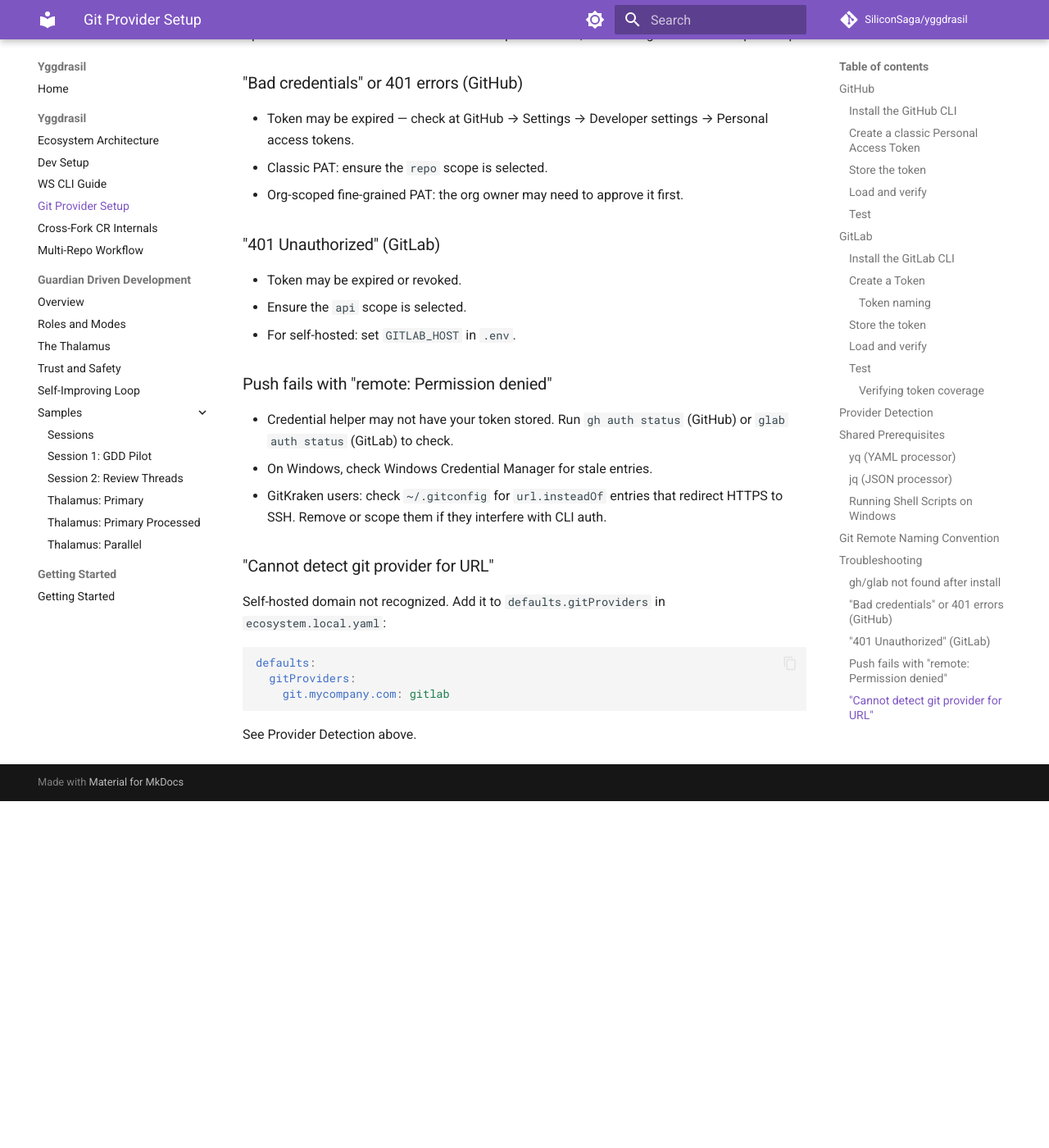
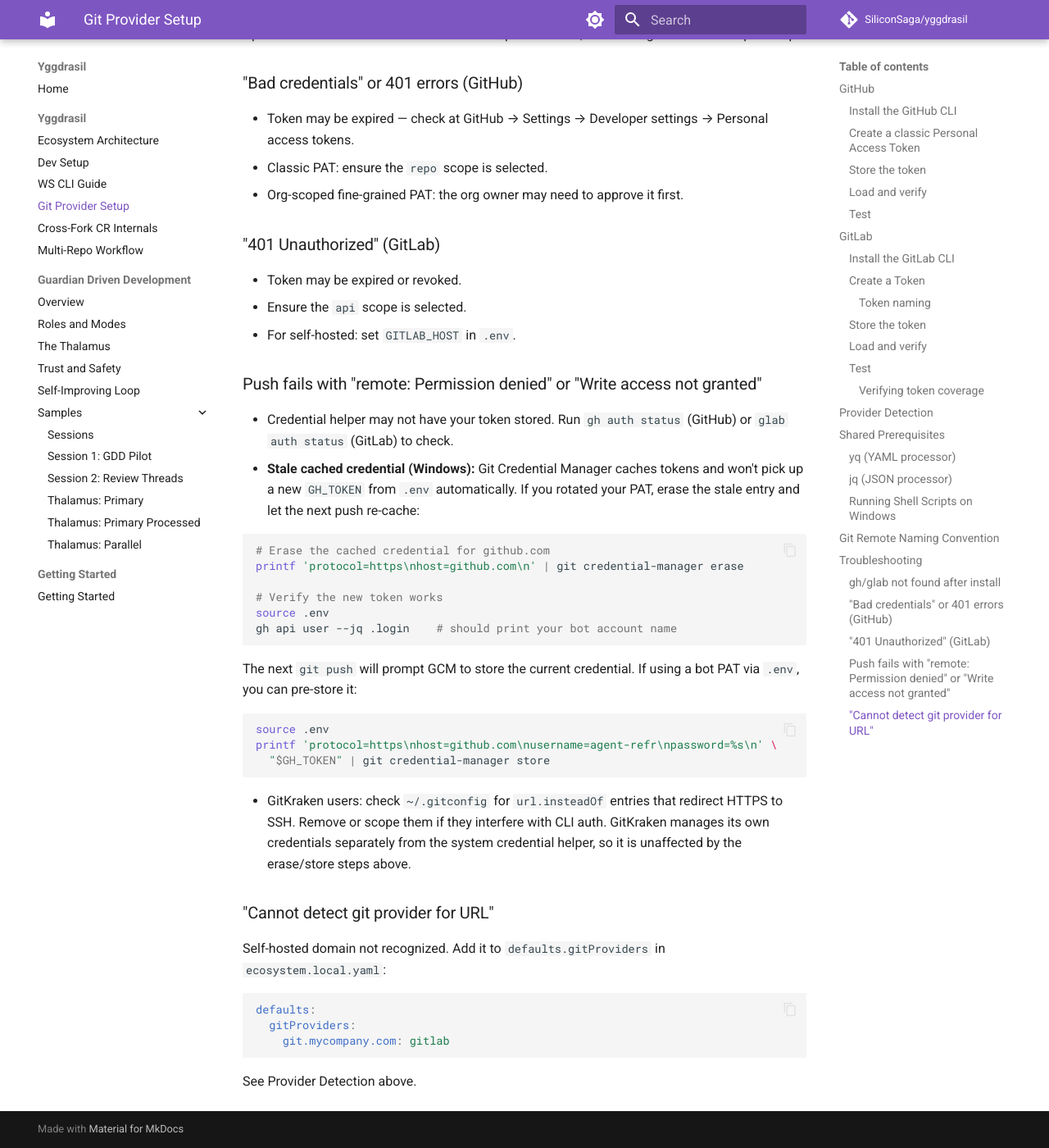
Before and after one commit to SiliconSaga/yggdrasil, an MkDocs documentation site: the page built from docs/git-provider-setup.md, in a window 1280 px wide and 1400 px high, scrolled down 8298 px. Shown: the whole window at 82% size. Built offline with MkDocs 1.6.1 and Material for MkDocs 9.7.7, drawn with Linux system fonts in a browser that asks for light colours; comment, search, counter and statistics services are not loaded; before the commit the page ends 9275 px from its top, so only the background shows below that.

Commit message:
docs: add GCM stale credential troubleshooting for Windows
Co-Authored-By: Claude Opus 4.6 <noreply@anthropic.com>

````diff
--- a/docs/git-provider-setup.md
+++ b/docs/git-provider-setup.md
@@ -367,13 +367,36 @@ sessions don't pick it up.
 - Ensure the `api` scope is selected.
 - For self-hosted: set `GITLAB_HOST` in `.env`.
 
-### Push fails with "remote: Permission denied"
+### Push fails with "remote: Permission denied" or "Write access not granted"
 
 - Credential helper may not have your token stored. Run
   `gh auth status` (GitHub) or `glab auth status` (GitLab) to check.
-- On Windows, check Windows Credential Manager for stale entries.
+- **Stale cached credential (Windows):** Git Credential Manager caches tokens
+  and won't pick up a new `GH_TOKEN` from `.env` automatically. If you rotated
+  your PAT, erase the stale entry and let the next push re-cache:
+
+  ```bash
+  # Erase the cached credential for github.com
+  printf 'protocol=https\nhost=github.com\n' | git credential-manager erase
+
+  # Verify the new token works
+  source .env
+  gh api user --jq .login    # should print your bot account name
+  ```
+
+  The next `git push` will prompt GCM to store the current credential.
+  If using a bot PAT via `.env`, you can pre-store it:
+
+  ```bash
+  source .env
+  printf 'protocol=https\nhost=github.com\nusername=agent-refr\npassword=%s\n' \
+    "$GH_TOKEN" | git credential-manager store
+  ```
+
 - GitKraken users: check `~/.gitconfig` for `url.insteadOf` entries that
   redirect HTTPS to SSH. Remove or scope them if they interfere with CLI auth.
+  GitKraken manages its own credentials separately from the system credential
+  helper, so it is unaffected by the erase/store steps above.
 
 ### "Cannot detect git provider for URL"
 
````
